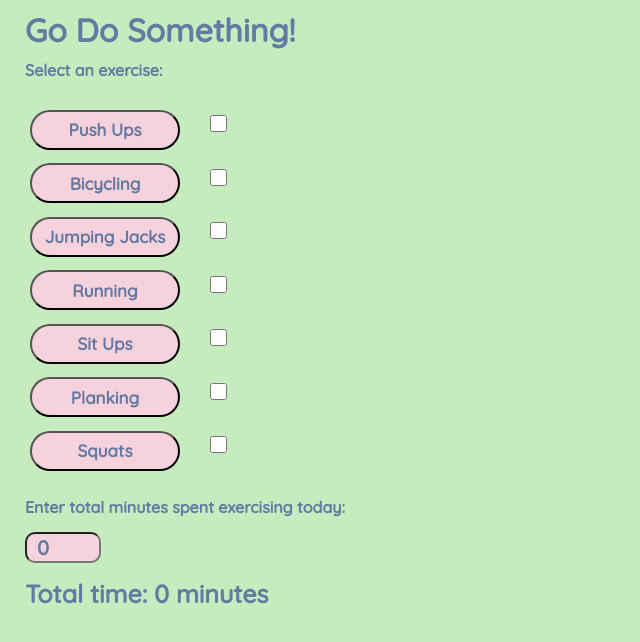
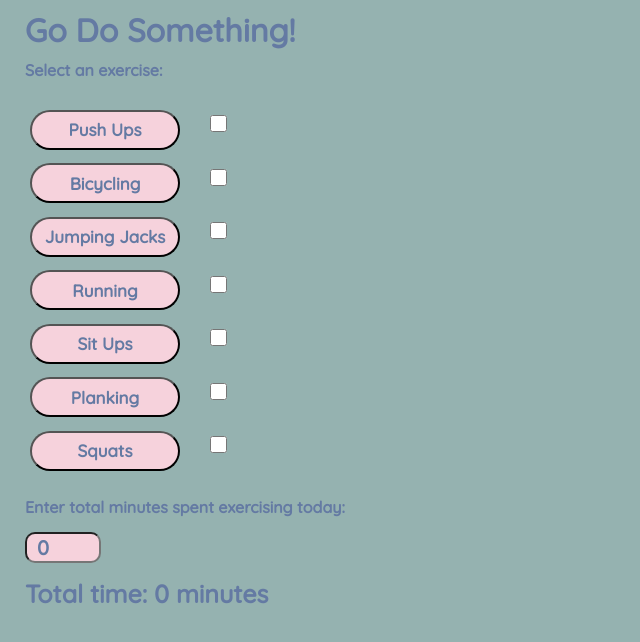
Before and after one commit to julianamacedo1/exercise-app, a React (Create React App) app: page / in a window 1280 px wide. Shown: the top 642 px of the page, without its empty margins (0-640 px from the left). Built offline with nearby package versions, Linux system fonts and the light colour scheme.

Commit message:
March 7, 2021 3:25 PM

```diff
--- a/src/App.css
+++ b/src/App.css
@@ -1,6 +1,6 @@
 @import url('https://fonts.googleapis.com/css2?family=Quicksand:wght@500&display=swap');
 body {
-  background-color: #C6EBBE;
+  background-color: #95B2B0;
 }
 .main-button {
   margin: 5px 5px 5px 25px;
```
